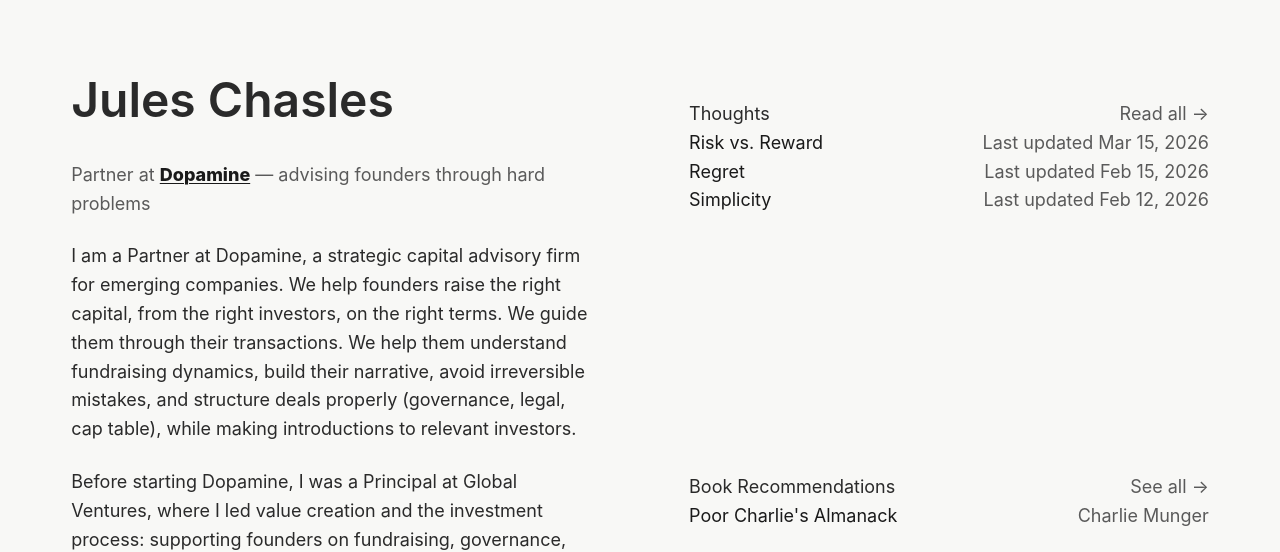
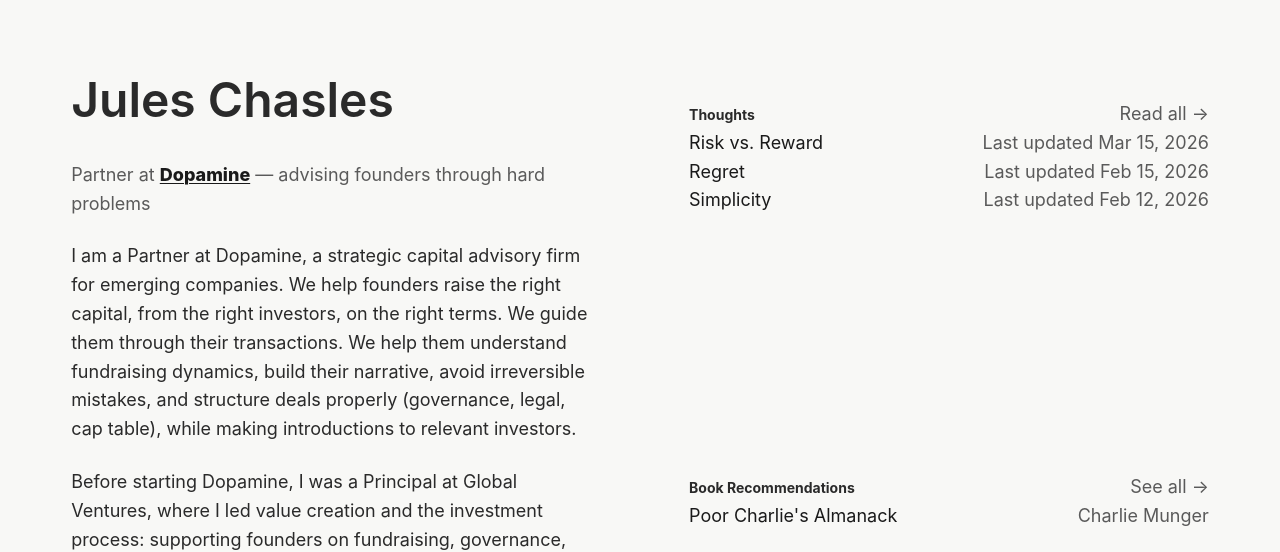
Before and after one commit to juleschasles/juleschasles-website, a Next.js app: page / in a window 1280 px wide. Shown: the top 552 px of the page. Built offline with nearby package versions, Linux system fonts and the light colour scheme.

Commit message:
Add section-heading class for right column titles

```diff
--- a/app/globals.css
+++ b/app/globals.css
@@ -137,11 +137,10 @@
     overflow: hidden;
   }
 
-  .right-section h2 {
+  .section-heading {
     font-size: 0.875rem;
-    font-weight: 600;
-    margin-top: 0;
-    margin-bottom: 2rem;
+    font-weight: 700;
+    display: block;
   }
 
   .fixed-nav {
```
